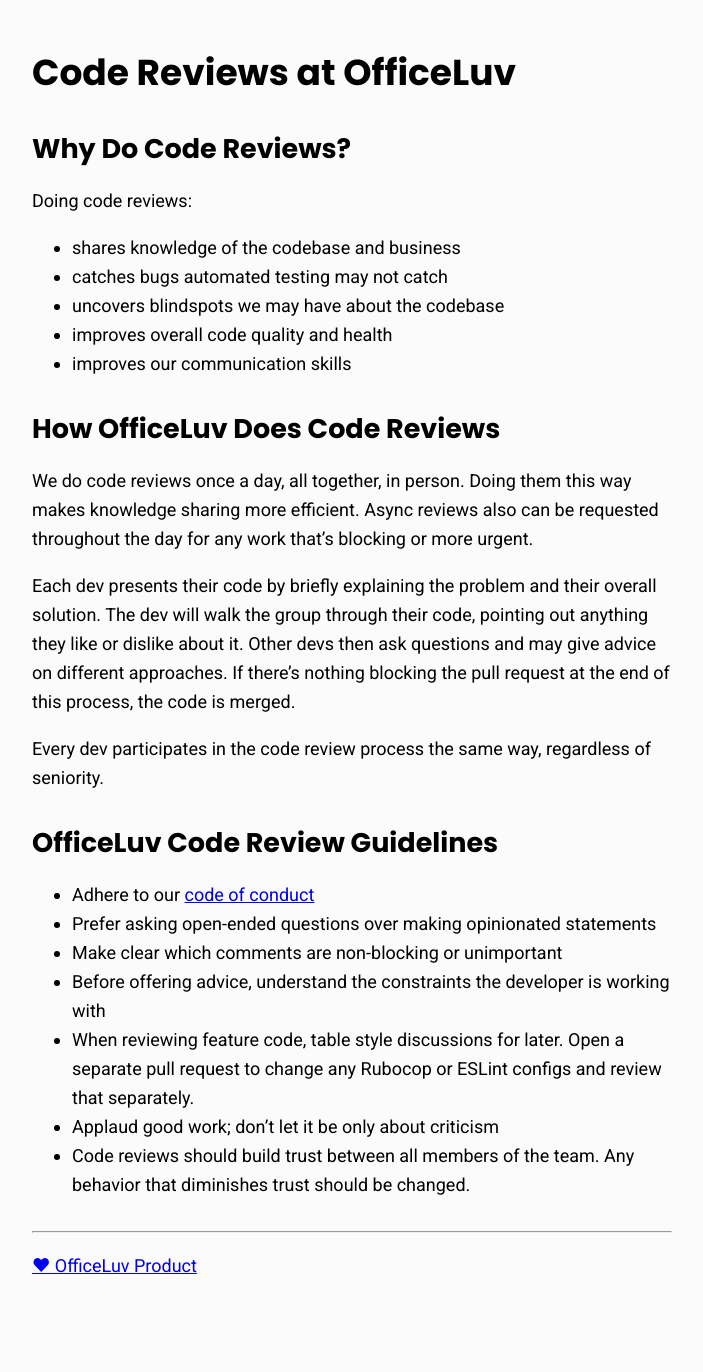
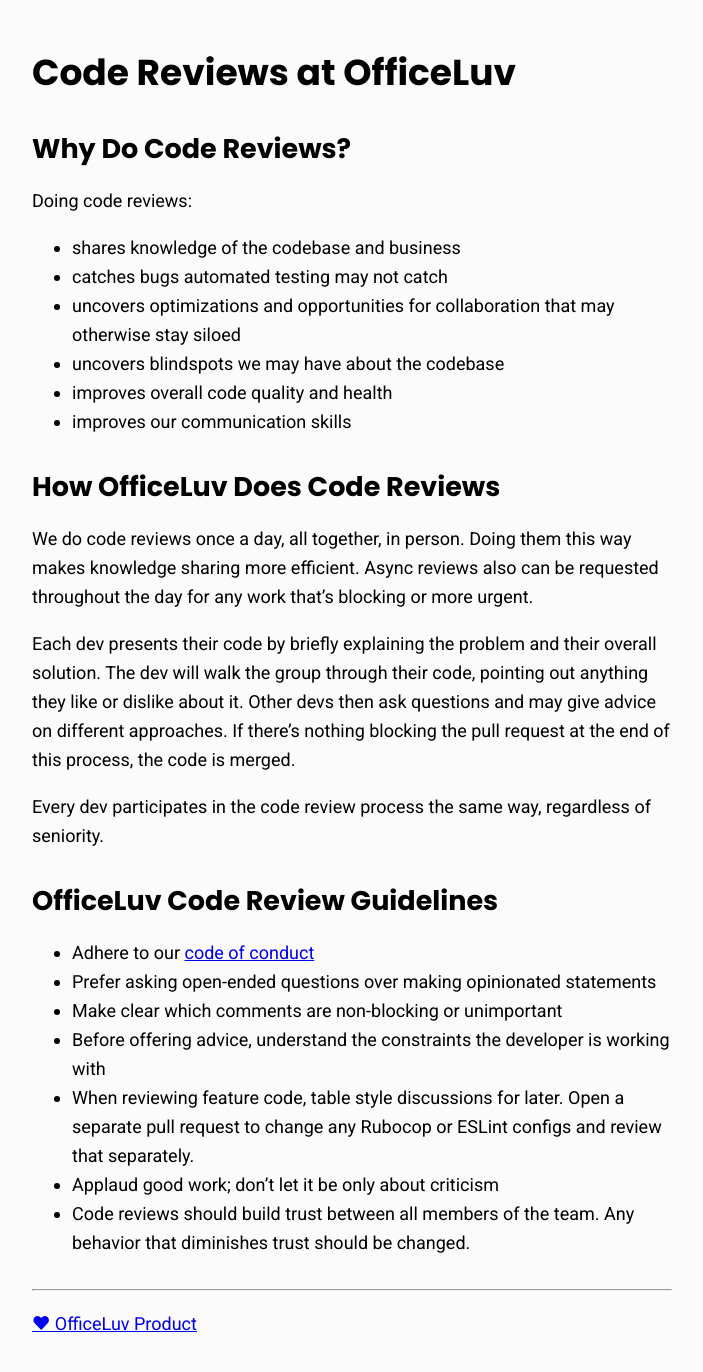
Before and after one commit to officeluv/officeluv.github.io, a Jekyll site: the page built from code-reviews.md, in a window 1280 px wide. Shown: the whole page, without its empty margins (288-991 px from the left). Built offline with Jekyll 4.4.1, drawn with Linux system fonts in a browser that asks for light colours; before the commit the page ends 1314 px from its top, so only the background shows below that.

Commit message:
Update code-reviews.md
Co-authored-by: Josh Beckman <josh@joshbeckman.org>

```diff
--- a/code-reviews.md
+++ b/code-reviews.md
@@ -10,6 +10,7 @@
 
 - shares knowledge of the codebase and business
 - catches bugs automated testing may not catch
+- uncovers optimizations and opportunities for collaboration that may otherwise stay siloed
 - uncovers blindspots we may have about the codebase
 - improves overall code quality and health
 - improves our communication skills
```
